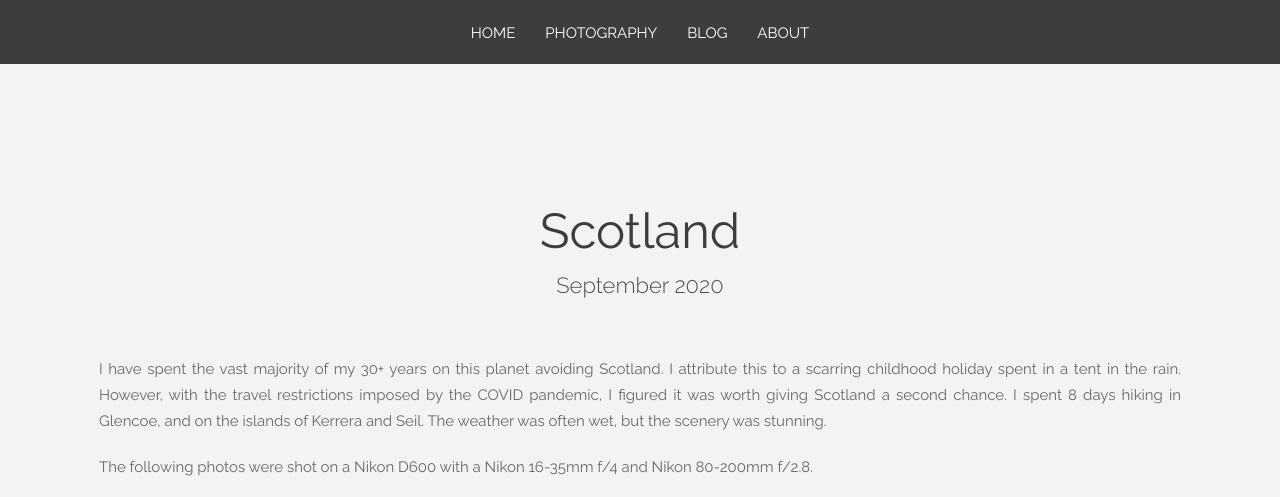
After one commit to Monsk/website, a Flask app: page /photography/scotland in a window 1280 px wide. The commit adds this page. Shown: the top 497 px of the page. Run offline with Flask 2, Linux system fonts and the light colour scheme; some libraries are stand-ins or nearby versions.

Commit message:
create Scotland page

```diff
--- a/app/templates/includes/navbar.html
+++ b/app/templates/includes/navbar.html
@@ -19,7 +19,8 @@
               <li><a href="{{ url_for('hawaii') }}">Hawaii</a></li>
               <li><a href="{{ url_for('national_parks') }}">US National Parks</a></li>
               <li><a href="{{ url_for('vancouver_island') }}">Vancouver Island</a></li>
-              <li><a href="{{ url_for('night_sky') }}">Night Sky</a></li>
+              <li><a href="{{ url_for('scotland') }}">Scotland</a></li>
+              <!-- <li><a href="{{ url_for('night_sky') }}">Night Sky</a></li> -->
             </ul>
           </li>
           <li>
--- /dev/null
+++ b/app/templates/scotland.html
@@ -0,0 +1,180 @@
+{% extends "base.html" %}
+{% block title %}Scotland{% endblock %}
+
+{% block content %}
+
+
+<body>
+    <div class="page-loader">
+        <div class="loader-in">Loading...</div>
+        <div class="loader-out">Loading...</div>
+    </div>
+
+
+    <div class="canvas ">
+        {% include "includes/navbar.html" %}
+
+
+        <div class="container">
+            <div class="head-text">
+                <h1>Scotland</h1>
+                <p class="lead-text">September 2020</p>
+            </div>
+            <div class="post-item-paragraph">
+                <p>I have spent the vast majority of my 30+ years on this planet avoiding Scotland. I attribute this to a
+                    scarring childhood holiday spent in a tent in the rain. However, with the travel restrictions imposed by the COVID
+                    pandemic, I figured it was worth giving Scotland a second chance. I spent 8 days hiking in Glencoe, and on the islands
+                    of Kerrera and Seil. The weather was often wet, but the scenery was stunning.
+                </p>
+                <p>The following photos were shot on a Nikon D600 with a Nikon 16-35mm f/4 and Nikon 80-200mm f/2.8.</p>
+            </div>
+        </div>
+
+
+
+        <div class="post-fluid ">
+
+            <div class="container-fluid post-default">
+                <div class="container">
+                    <div class="row post-items">
+                        <div class="post-item-banner">
+                            <img src="https://res.cloudinary.com/monsk/image/upload/c_scale,h_1600/v1602148146/Scotland/Glencoe%20three%20sisters%2003.jpg"
+                                alt="Three Sisters, Glencoe" />
+                        </div>
+                        <div class="col-md-10 col-md-offset-1">
+                            <div class="post-item-info clearfix">
+                                <div>
+                                    Three Sisters   •   Glencoe
+                                </div>
+                            </div>
+                        </div>
+                    </div>
+                </div>
+            </div>
+            <div class="container-fluid post-default">
+                <div class="container">
+                    <div class="row post-items">
+                        <div class="post-item-banner">
+                            <img src="https://res.cloudinary.com/monsk/image/upload/c_scale,h_1600/v1602148172/Scotland/Glencoe%20stob%20dearg%20cottage.jpg"
+                                alt="Stob Dearg, Glencoe" />
+                        </div>
+                        <div class="col-md-10 col-md-offset-1">
+                            <div class="post-item-info clearfix">
+                                <div>
+                                    Cottage by Stob Dearg  •   Glencoe
+                                </div>
+                            </div>
+                        </div>
+                    </div>
+                </div>
+            </div>
+            <div class="container-fluid post-default">
+                <div class="container">
+                    <div class="row post-items">
+                        <div class="post-item-banner">
+                            <img src="https://res.cloudinary.com/monsk/image/upload/c_scale,h_1600/v1602148178/Scotland/Glencoe%20stob%20dearg.jpg"
+                                alt="Stob Dearg, Glencoe" />
+                        </div>
+                        <div class="col-md-10 col-md-offset-1">
+                            <div class="post-item-info clearfix">
+                                <div>
+                                    Stob Dearg  •   Glencoe
+                                </div>
+                            </div>
+                        </div>
+                    </div>
+                </div>
+            </div>
+            <div class="container-fluid post-default">
+                <div class="container">
+                    <div class="row post-items">
+                        <div class="post-item-banner">
+                            <img src="https://res.cloudinary.com/monsk/image/upload/c_scale,h_1600/v1602148113/Scotland/Glencoe%20three%20sisters%2001.jpg"
+                                alt="Glencoe three sisters on a rainy day" />
+                        </div>
+                        <div class="col-md-10 col-md-offset-1">
+                            <div class="post-item-info clearfix">
+                                <div>
+                                    Three sisters on a rainy day  •   Glencoe
+                                </div>
+                            </div>
+                        </div>
+                    </div>
+                </div>
+            </div>
+            <div class="container-fluid post-default">
+                <div class="container">
+                    <div class="row post-items">
+                        <div class="post-item-banner">
+                            <img src="https://res.cloudinary.com/monsk/image/upload/c_scale,h_1600/v1602148173/Scotland/Glencoe%20pap%20view.jpg"
+                                alt="View from Pap of Glencoe" />
+                        </div>
+                        <div class="col-md-10 col-md-offset-1">
+                            <div class="post-item-info clearfix">
+                                <div>
+                                    View from the Pap  •   Glencoe
+                                </div>
+                            </div>
+                        </div>
+                    </div>
+                </div>
+            </div>
+            <div class="container-fluid post-default">
+                <div class="container">
+                    <div class="row post-items">
+                        <div class="post-item-banner">
+                            <img src="https://res.cloudinary.com/monsk/image/upload/c_scale,h_1600/v1602148130/Scotland/Glencoe%20waterfall.jpg"
+                                alt="Glencoe waterfall" />
+                        </div>
+                        <div class="col-md-10 col-md-offset-1">
+                            <div class="post-item-info clearfix">
+                                <div>
+                                    Waterfall  •   Glencoe
+                                </div>
+                            </div>
+                        </div>
+                    </div>
+                </div>
+            </div>
+            <div class="container-fluid post-default">
+                <div class="container">
+                    <div class="row post-items">
+                        <div class="post-item-banner">
+                            <img src="https://res.cloudinary.com/monsk/image/upload/c_scale,h_1600/v1602148111/Scotland/Kerrera%20Gylen%20castle.jpg"
+                                alt="Gylen castle, Kerrera" />
+                        </div>
+                        <div class="col-md-10 col-md-offset-1">
+                            <div class="post-item-info clearfix">
+                                <div>
+                                    Gylen castle  •   Kerrera
+                                </div>
+                            </div>
+                        </div>
+                    </div>
+                </div>
+            </div>
+            <div class="container-fluid post-default">
+                <div class="container">
+                    <div class="row post-items">
+                        <div class="post-item-banner">
+                            <img src="https://res.cloudinary.com/monsk/image/upload/c_scale,h_1600/v1602148159/Scotland/Castle%20stalker.jpg"
+                                alt="Castle Stalker" />
+                        </div>
+                        <div class="col-md-10 col-md-offset-1">
+                            <div class="post-item-info clearfix">
+                                <div>
+                                    Castle Stalker  •   Appin
+                                </div>
+                            </div>
+                        </div>
+                    </div>
+                </div>
+            </div>
+
+
+        </div>
+
+</body>
+
+
+{% endblock %}
--- a/app/views.py
+++ b/app/views.py
@@ -372,6 +372,20 @@ def vancouver_island():
         twitter=template_twitter_metadata(metaconfig)
         )
 
+@app.route('/photography/scotland')
+def scotland():
+    metaconfig = {
+        'title': "Simon Hunter | Scotland",
+        'url': "http://www.simonhunter.co/photography/scotland.html",
+        'description': "Photos taken on an 8 day trip to Glencoe & Oban",
+        'img': "https://res.cloudinary.com/monsk/image/upload/c_scale,h_400/v1564355825/Vancouver%20Island/DSC_9171.jpg"
+    }
+    return render_template(
+        "scotland.html",
+        og=template_og_metadata(metaconfig),
+        twitter=template_twitter_metadata(metaconfig)
+        )
+
 @app.route('/pmuk/privacy_policy')
 def privacy_policy():
     return render_template("privacy_policy.html")
```
